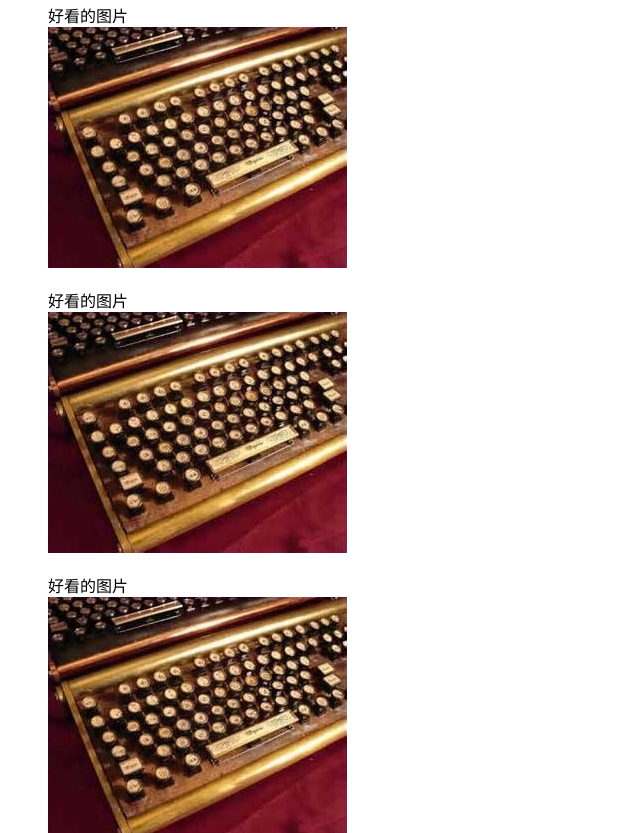
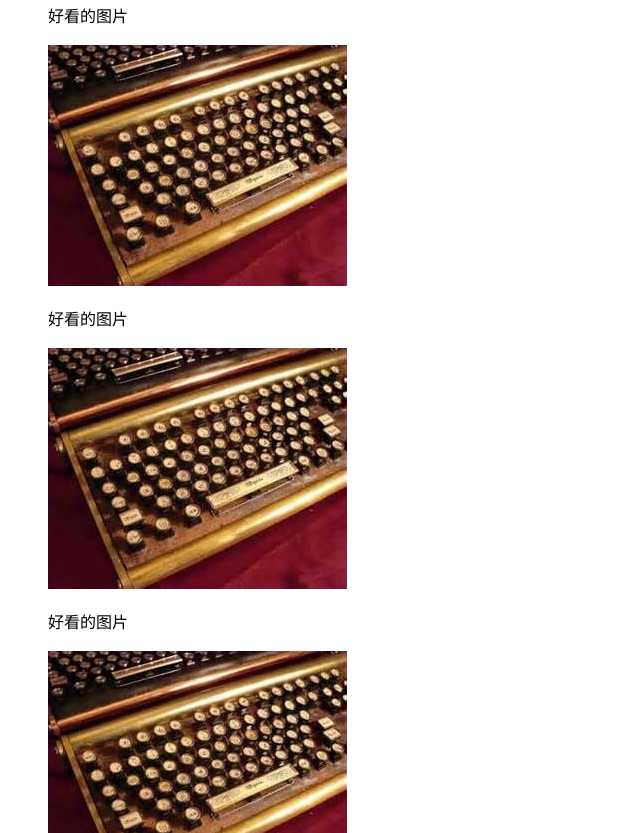
Before and after one commit to foolgry/baidu-ife-task, a plain HTML site: page task_1_1_1.html in a window 1280 px wide. Shown: the part 1688-2521 px from the top of the page, without its empty margins (0-640 px from the left). Drawn offline with Linux system fonts and the light colour scheme.

Commit message:
fix task_1_1_1.html

```diff
--- a/task_1_1_1.html
+++ b/task_1_1_1.html
@@ -1,6 +1,6 @@
 <!DOCTYPE html>
 <html>
-<head lang="en">
+<head lang="zh-CN">
     <meta charset="UTF-8">
     <title>task1_1_1</title>
 </head>
@@ -16,8 +16,8 @@
     </ul>
 </header>
 
-<div>
-    <div>
+<main>
+    <article>
         <h2>文章一级标题</h2>
         <h2>文章二级标题</h2>
         <span>文章作者 </span>
@@ -49,15 +49,15 @@
 
         <h2>图片</h2>
         <figure>
-            <figurecaption>好看的图片</figurecaption><br/>
+            <figcaption>好看的图片</figcaption><br/>
             <img src="task1.jpg" alt="好看的图片"/><br/>
         </figure>
         <figure>
-            <figurecaption>好看的图片</figurecaption><br/>
+            <figcaption>好看的图片</figcaption><br/>
             <img src="task1.jpg" alt="好看的图片"/><br/>
         </figure>
         <figure>
-            <figurecaption>好看的图片</figurecaption><br/>
+            <figcaption>好看的图片</figcaption><br/>
             <img src="task1.jpg" alt="好看的图片"/><br/>
         </figure>
 
@@ -105,9 +105,9 @@
             </tr>
             </tbody>
         </table>
-    </div>
+    </article>
 
-    <div>
+    <aside>
         <h2>这里以后是一个侧栏，这是侧栏的标题</h2>
         <h2>侧栏注册窗口标题</h2>
 
@@ -152,9 +152,9 @@
 
             <input type="submit"/>
         </form>
+    </aside>
+</main>
 
-    </div>
-</div>
 <footer>
     <br/>
     版权所有©
```
